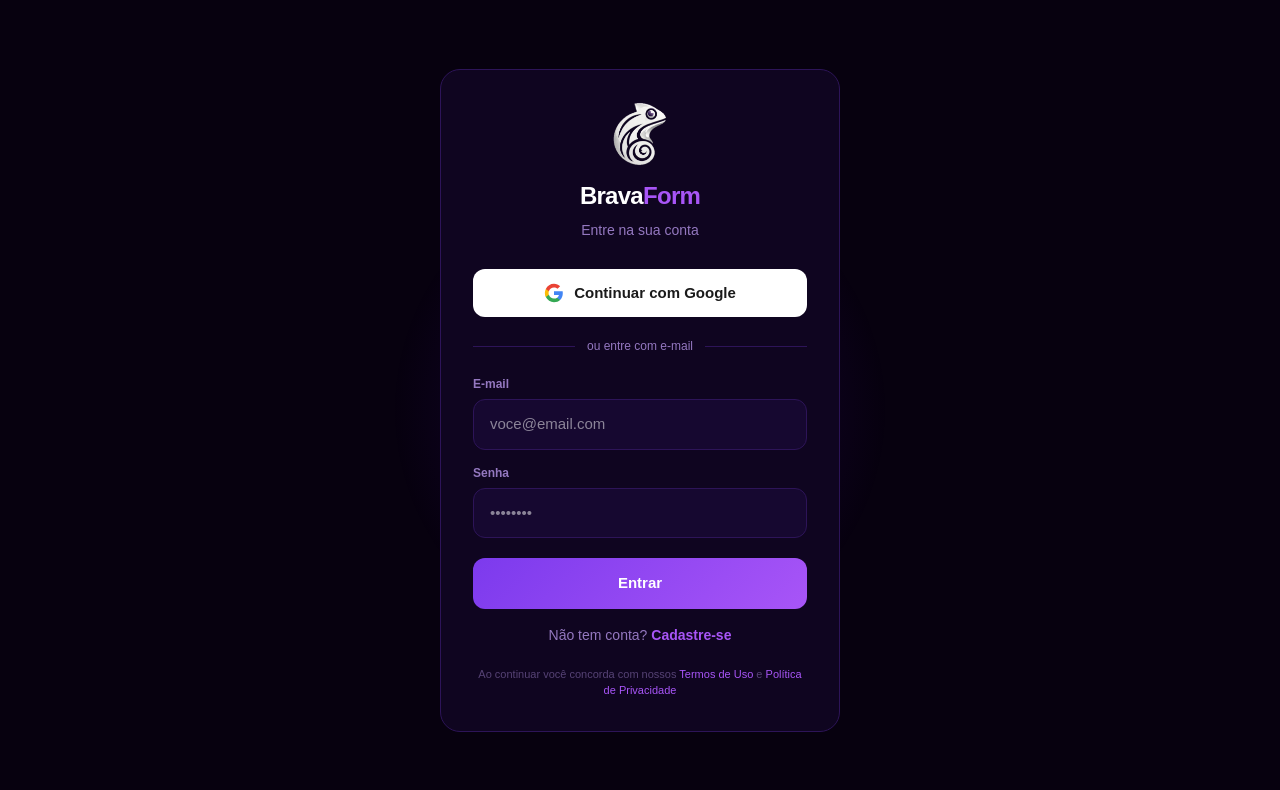
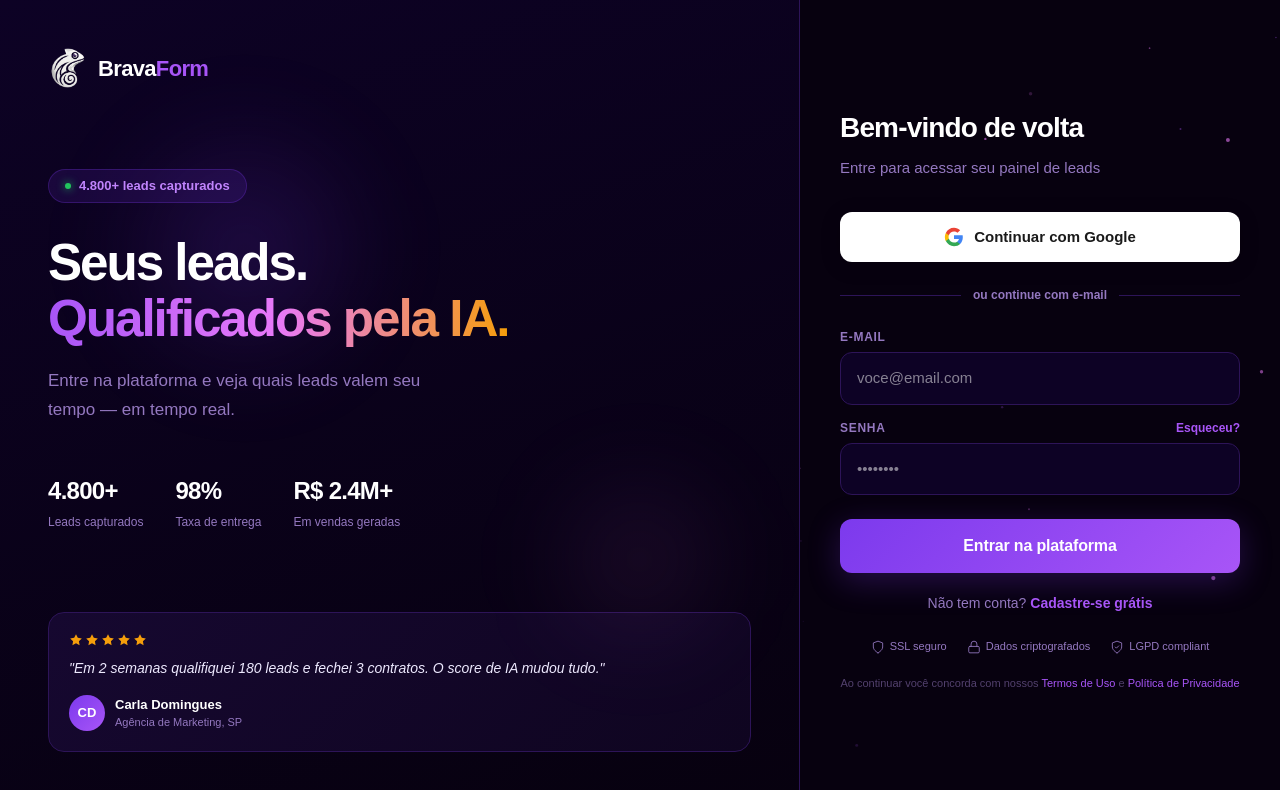
Before and after one commit to bravaassessoria-code/bravaform, a Next.js app: page /login in a window 1280 px wide. Shown: the top 790 px of the page. Built offline with nearby package versions, Linux system fonts and the light colour scheme; no server answers.

Commit message:
login premium com animacoes e painel split

```diff
--- a/app/login/page.tsx
+++ b/app/login/page.tsx
@@ -1,22 +1,49 @@
 "use client";
-import { useState } from "react";
+import { useState, useEffect, useRef } from "react";
 import { createClient } from "@/lib/supabase";
 
-const C = {
-  bg: "#07010F", bgCard: "#0F0520", purple: "#7C3AED",
-  purpleLight: "#A855F7", white: "#FFFFFF", muted: "#9478C0",
-  border: "#2D1458", green: "#22C55E", red: "#EF4444",
-};
+function ParticleField() {
+  const canvasRef = useRef<HTMLCanvasElement>(null);
+  useEffect(() => {
+    const canvas = canvasRef.current; if (!canvas) return;
+    const ctx = canvas.getContext("2d"); if (!ctx) return;
+    canvas.width = window.innerWidth; canvas.height = window.innerHeight;
+    const particles = Array.from({ length: 50 }, () => ({ x: Math.random() * canvas.width, y: Math.random() * canvas.height, size: Math.random() * 2 + 0.5, speedX: (Math.random() - 0.5) * 0.3, speedY: (Math.random() - 0.5) * 0.3, opacity: Math.random() * 0.5 + 0.1, color: Math.random() > 0.5 ? "#A855F7" : "#E879F9" }));
+    let running = true;
+    function animate() {
+      if (!running || !ctx || !canvas) return;
+      ctx.clearRect(0, 0, canvas.width, canvas.height);
+      particles.forEach(p => { p.x += p.speedX; p.y += p.speedY; if (p.x < 0) p.x = canvas.width; if (p.x > canvas.width) p.x = 0; if (p.y < 0) p.y = canvas.height; if (p.y > canvas.height) p.y = 0; ctx.beginPath(); ctx.arc(p.x, p.y, p.size, 0, Math.PI * 2); ctx.fillStyle = p.color + Math.round(p.opacity * 255).toString(16).padStart(2, "0"); ctx.fill(); });
+      requestAnimationFrame(animate);
+    }
+    animate();
+    const resize = () => { canvas.width = window.innerWidth; canvas.height = window.innerHeight; };
+    window.addEventListener("resize", resize);
+    return () => { running = false; window.removeEventListener("resize", resize); };
+  }, []);
+  return <canvas ref={canvasRef} style={{ position: "fixed", inset: 0, pointerEvents: "none", zIndex: 0 }} />;
+}
 
 export default function Login() {
   const [email, setEmail] = useState("");
   const [password, setPassword] = useState("");
   const [isLogin, setIsLogin] = useState(true);
   const [loading, setLoading] = useState(false);
+  const [googleLoading, setGoogleLoading] = useState(false);
   const [message, setMessage] = useState("");
+  const [mounted, setMounted] = useState(false);
+  const [mousePos, setMousePos] = useState({ x: 0, y: 0 });
   const supabase = createClient();
 
+  useEffect(() => {
+    setMounted(true);
+    const m = (e: MouseEvent) => setMousePos({ x: e.clientX, y: e.clientY });
+    window.addEventListener("mousemove", m);
+    return () => window.removeEventListener("mousemove", m);
+  }, []);
+
   async function handleGoogle() {
+    setGoogleLoading(true);
     await supabase.auth.signInWithOAuth({
       provider: "google",
       options: { redirectTo: `${window.location.origin}/dashboard` },
@@ -39,32 +66,106 @@ export default function Login() {
   }
 
   const input: React.CSSProperties = {
-    width: "100%", background: "#160830",
-    border: `1px solid ${C.border}`, borderRadius: 12,
-    padding: "13px 16px", fontSize: 15, color: C.white,
-    boxSizing: "border-box", outline: "none", fontFamily: "sans-serif",
+    width: "100%", background: "#0D0225",
+    border: "1px solid #2D1458", borderRadius: 12,
+    padding: "14px 16px", fontSize: 15, color: "#fff",
+    boxSizing: "border-box", outline: "none",
+    fontFamily: "sans-serif", transition: "border-color 0.2s",
   };
 
   return (
-    <div style={{ minHeight: "100vh", background: C.bg, display: "flex", alignItems: "center", justifyContent: "center", padding: 24, fontFamily: "sans-serif" }}>
-      {/* BG glow */}
-      <div style={{ position: "fixed", top: "20%", left: "50%", transform: "translateX(-50%)", width: 500, height: 500, borderRadius: "50%", background: "radial-gradient(circle, #6B21E833 0%, transparent 70%)", pointerEvents: "none" }} />
+    <div style={{ minHeight: "100vh", background: "#07010F", display: "flex", fontFamily: "sans-serif", overflow: "hidden" }}>
+      <ParticleField />
 
-      <div style={{ background: C.bgCard, border: `1px solid ${C.border}`, borderRadius: 20, padding: 32, width: "100%", maxWidth: 400, position: "relative", zIndex: 1 }}>
+      {/* Cursor glow */}
+      <div style={{ position: "fixed", left: mousePos.x - 200, top: mousePos.y - 200, width: 400, height: 400, borderRadius: "50%", background: "radial-gradient(circle, #7C3AED0D, transparent 70%)", pointerEvents: "none", zIndex: 1, transition: "left 0.15s, top 0.15s" }} />
 
-        {/* Logo */}
-        <div style={{ textAlign: "center", marginBottom: 28 }}>
-          <img src="/logo.png" alt="logo" style={{ width: 64, height: 64, borderRadius: "50%", objectFit: "cover", marginBottom: 12, display: "block", margin: "0 auto 12px" }} />
-          <h1 style={{ fontSize: 24, fontWeight: 900, color: C.white, margin: 0, letterSpacing: "-0.03em" }}>
-            Brava<span style={{ color: C.purpleLight }}>Form</span>
-          </h1>
-          <p style={{ color: C.muted, fontSize: 14, margin: "6px 0 0" }}>
-            {isLogin ? "Entre na sua conta" : "Crie sua conta grátis"}
-          </p>
+      {/* Left panel — hidden on small screens */}
+      <div style={{ flex: 1, display: "flex", flexDirection: "column", justifyContent: "space-between", padding: "48px", position: "relative", zIndex: 1, background: "linear-gradient(160deg, #0D0225 0%, #07010F 100%)", borderRight: "1px solid #2D1458" }}>
+
+        {/* Floating orbs */}
+        <div style={{ position: "absolute", top: "15%", left: "10%", width: 300, height: 300, borderRadius: "50%", background: "radial-gradient(circle, #7C3AED33, transparent 70%)", filter: "blur(40px)", animation: "float1 8s ease-in-out infinite", pointerEvents: "none" }} />
+        <div style={{ position: "absolute", bottom: "20%", right: "5%", width: 200, height: 200, borderRadius: "50%", background: "radial-gradient(circle, #E879F922, transparent 70%)", filter: "blur(50px)", animation: "float2 10s ease-in-out infinite", pointerEvents: "none" }} />
+
+        <div>
+          <div style={{ display: "flex", alignItems: "center", gap: 10 }}>
+            <img src="/logo.png" alt="logo" style={{ width: 40, height: 40, borderRadius: "50%", objectFit: "cover" }} />
+            <span style={{ fontSize: 22, fontWeight: 900, color: "#fff", letterSpacing: "-0.03em" }}>Brava<span style={{ color: "#A855F7" }}>Form</span></span>
+          </div>
         </div>
 
+        <div style={{ opacity: mounted ? 1 : 0, transform: mounted ? "translateY(0)" : "translateY(20px)", transition: "all 1s ease 0.3s" }}>
+          <div style={{ display: "inline-flex", alignItems: "center", gap: 8, background: "#7C3AED22", color: "#C084FC", border: "1px solid #7C3AED44", borderRadius: 24, padding: "6px 16px", fontSize: 13, fontWeight: 700, marginBottom: 32 }}>
+            <span style={{ width: 6, height: 6, borderRadius: "50%", background: "#22C55E", display: "inline-block", boxShadow: "0 0 8px #22C55E" }} />
+            4.800+ leads capturados
+          </div>
+          <h2 style={{ fontSize: "clamp(32px, 4vw, 52px)", fontWeight: 900, color: "#fff", margin: "0 0 20px", lineHeight: 1.1, letterSpacing: "-0.04em" }}>
+            Seus leads.<br />
+            <span style={{ background: "linear-gradient(90deg, #A855F7, #E879F9, #F59E0B)", WebkitBackgroundClip: "text", WebkitTextFillColor: "transparent" }}>
+              Qualificados pela IA.
+            </span>
+          </h2>
+          <p style={{ color: "#9478C0", fontSize: 17, lineHeight: 1.7, margin: "0 0 48px", maxWidth: 400 }}>
+            Entre na plataforma e veja quais leads valem seu tempo — em tempo real.
+          </p>
+
+          {/* Stats */}
+          <div style={{ display: "flex", gap: 32 }}>
+            {[["4.800+", "Leads capturados"], ["98%", "Taxa de entrega"], ["R$ 2.4M+", "Em vendas geradas"]].map(([n, l]) => (
+              <div key={l}>
+                <div style={{ fontSize: 24, fontWeight: 900, color: "#fff", letterSpacing: "-0.03em" }}>{n}</div>
+                <div style={{ fontSize: 12, color: "#9478C0", marginTop: 4 }}>{l}</div>
+              </div>
+            ))}
+          </div>
+        </div>
+
+        {/* Testimonial */}
+        <div style={{ opacity: mounted ? 1 : 0, transition: "all 1s ease 0.6s", background: "linear-gradient(135deg, #160830, #0F0520)", border: "1px solid #2D1458", borderRadius: 16, padding: 20 }}>
+          <div style={{ display: "flex", gap: 2, marginBottom: 10 }}>
+            {Array.from({ length: 5 }).map((_, i) => (
+              <svg key={i} width="14" height="14" viewBox="0 0 24 24" fill="#F59E0B"><polygon points="12 2 15.09 8.26 22 9.27 17 14.14 18.18 21.02 12 17.77 5.82 21.02 7 14.14 2 9.27 8.91 8.26 12 2"/></svg>
+            ))}
+          </div>
+          <p style={{ fontSize: 14, color: "#EDE9FE", lineHeight: 1.7, margin: "0 0 14px", fontStyle: "italic" }}>
+            "Em 2 semanas qualifiquei 180 leads e fechei 3 contratos. O score de IA mudou tudo."
+          </p>
+          <div style={{ display: "flex", alignItems: "center", gap: 10 }}>
+            <div style={{ width: 36, height: 36, borderRadius: "50%", background: "linear-gradient(135deg, #7C3AED, #A855F7)", display: "flex", alignItems: "center", justifyContent: "center", fontSize: 13, fontWeight: 700, color: "#fff" }}>CD</div>
+            <div>
+              <div style={{ fontSize: 13, fontWeight: 700, color: "#fff" }}>Carla Domingues</div>
+              <div style={{ fontSize: 11, color: "#9478C0" }}>Agência de Marketing, SP</div>
+            </div>
+          </div>
+        </div>
+
+        <style>{`
+          @keyframes float1{0%,100%{transform:translate(0,0)}50%{transform:translate(20px,-30px)}}
+          @keyframes float2{0%,100%{transform:translate(0,0)}50%{transform:translate(-20px,20px)}}
+          @keyframes fadeUp{from{opacity:0;transform:translateY(20px)}to{opacity:1;transform:translateY(0)}}
+        `}</style>
+      </div>
+
+      {/* Right panel — Login form */}
+      <div style={{ width: "100%", maxWidth: 480, display: "flex", flexDirection: "column", justifyContent: "center", padding: "48px 40px", position: "relative", zIndex: 1 }}>
+        <div style={{ opacity: mounted ? 1 : 0, transform: mounted ? "translateY(0)" : "translateY(30px)", transition: "all 0.8s ease 0.2s" }}>
+
+          <h1 style={{ fontSize: 28, fontWeight: 900, color: "#fff", margin: "0 0 8px", letterSpacing: "-0.03em" }}>
+            {isLogin ? "Bem-vindo de volta" : "Criar sua conta"}
+          </h1>
+          <p style={{ color: "#9478C0", fontSize: 15, margin: "0 0 32px" }}>
+            {isLogin ? "Entre para acessar seu painel de leads" : "Comece grátis, sem cartão de crédito"}
+          </p>
+
           {/* Google Button */}
-        <button onClick={handleGoogle} style={{ width: "100%", background: C.white, color: "#1a1a1a", border: "none", borderRadius: 12, padding: "13px 16px", fontSize: 15, fontWeight: 700, cursor: "pointer", marginBottom: 20, display: "flex", alignItems: "center", justifyContent: "center", gap: 10, fontFamily: "sans-serif" }}>
+          <button onClick={handleGoogle} disabled={googleLoading}
+            style={{ width: "100%", background: "#fff", color: "#1a1a1a", border: "none", borderRadius: 12, padding: "14px 16px", fontSize: 15, fontWeight: 700, cursor: "pointer", marginBottom: 24, display: "flex", alignItems: "center", justifyContent: "center", gap: 10, fontFamily: "sans-serif", boxShadow: "0 4px 20px #00000033", transition: "transform 0.2s, box-shadow 0.2s" }}
+            onMouseEnter={e => { (e.currentTarget as HTMLElement).style.transform = "scale(1.02)"; (e.currentTarget as HTMLElement).style.boxShadow = "0 8px 28px #00000044"; }}
+            onMouseLeave={e => { (e.currentTarget as HTMLElement).style.transform = "scale(1)"; (e.currentTarget as HTMLElement).style.boxShadow = "0 4px 20px #00000033"; }}>
+            {googleLoading ? (
+              <span style={{ color: "#666" }}>Conectando...</span>
+            ) : (
+              <>
                 <svg width="20" height="20" viewBox="0 0 24 24">
                   <path fill="#4285F4" d="M22.56 12.25c0-.78-.07-1.53-.2-2.25H12v4.26h5.92c-.26 1.37-1.04 2.53-2.21 3.31v2.77h3.57c2.08-1.92 3.28-4.74 3.28-8.09z"/>
                   <path fill="#34A853" d="M12 23c2.97 0 5.46-.98 7.28-2.66l-3.57-2.77c-.98.66-2.23 1.06-3.71 1.06-2.86 0-5.29-1.93-6.16-4.53H2.18v2.84C3.99 20.53 7.7 23 12 23z"/>
@@ -72,47 +173,79 @@ export default function Login() {
                   <path fill="#EA4335" d="M12 5.38c1.62 0 3.06.56 4.21 1.64l3.15-3.15C17.45 2.09 14.97 1 12 1 7.7 1 3.99 3.47 2.18 7.07l3.66 2.84c.87-2.6 3.3-4.53 6.16-4.53z"/>
                 </svg>
                 Continuar com Google
+              </>
+            )}
           </button>
 
           {/* Divider */}
-        <div style={{ display: "flex", alignItems: "center", gap: 12, marginBottom: 20 }}>
-          <div style={{ flex: 1, height: 1, background: C.border }} />
-          <span style={{ fontSize: 12, color: C.muted }}>ou entre com e-mail</span>
-          <div style={{ flex: 1, height: 1, background: C.border }} />
+          <div style={{ display: "flex", alignItems: "center", gap: 12, marginBottom: 24 }}>
+            <div style={{ flex: 1, height: 1, background: "#2D1458" }} />
+            <span style={{ fontSize: 12, color: "#9478C0", fontWeight: 600 }}>ou continue com e-mail</span>
+            <div style={{ flex: 1, height: 1, background: "#2D1458" }} />
           </div>
 
-        {/* Email/Password */}
+          {/* Email */}
           <div style={{ marginBottom: 14 }}>
-          <label style={{ display: "block", fontSize: 12, color: C.muted, marginBottom: 6, fontWeight: 600 }}>E-mail</label>
-          <input type="email" value={email} onChange={e => setEmail(e.target.value)} placeholder="voce@email.com" style={input} />
-        </div>
-        <div style={{ marginBottom: 20 }}>
-          <label style={{ display: "block", fontSize: 12, color: C.muted, marginBottom: 6, fontWeight: 600 }}>Senha</label>
-          <input type="password" value={password} onChange={e => setPassword(e.target.value)} placeholder="••••••••" style={input} />
+            <label style={{ display: "block", fontSize: 12, color: "#9478C0", marginBottom: 6, fontWeight: 700, textTransform: "uppercase", letterSpacing: "0.06em" }}>E-mail</label>
+            <input type="email" value={email} onChange={e => setEmail(e.target.value)} placeholder="voce@email.com" style={input}
+              onFocus={e => (e.currentTarget.style.borderColor = "#A855F7")}
+              onBlur={e => (e.currentTarget.style.borderColor = "#2D1458")} />
           </div>
 
+          {/* Password */}
+          <div style={{ marginBottom: 24 }}>
+            <div style={{ display: "flex", justifyContent: "space-between", marginBottom: 6 }}>
+              <label style={{ fontSize: 12, color: "#9478C0", fontWeight: 700, textTransform: "uppercase", letterSpacing: "0.06em" }}>Senha</label>
+              {isLogin && <span style={{ fontSize: 12, color: "#A855F7", cursor: "pointer", fontWeight: 600 }}>Esqueceu?</span>}
+            </div>
+            <input type="password" value={password} onChange={e => setPassword(e.target.value)} placeholder="••••••••" style={input}
+              onFocus={e => (e.currentTarget.style.borderColor = "#A855F7")}
+              onBlur={e => (e.currentTarget.style.borderColor = "#2D1458")} />
+          </div>
+
+          {/* Message */}
           {message && (
-          <div style={{ background: message.includes("mail") ? C.green + "22" : C.red + "22", color: message.includes("mail") ? C.green : C.red, borderRadius: 10, padding: "10px 14px", fontSize: 13, marginBottom: 16 }}>
+            <div style={{ background: message.includes("mail") ? "#22C55E22" : "#EF444422", color: message.includes("mail") ? "#22C55E" : "#EF4444", borderRadius: 10, padding: "10px 14px", fontSize: 13, marginBottom: 16, border: `1px solid ${message.includes("mail") ? "#22C55E33" : "#EF444433"}` }}>
               {message}
             </div>
           )}
 
-        <button onClick={handleSubmit} disabled={loading} style={{ width: "100%", background: "linear-gradient(135deg, #7C3AED, #A855F7)", color: C.white, border: "none", borderRadius: 12, padding: "14px", fontSize: 15, fontWeight: 700, cursor: "pointer", marginBottom: 16, fontFamily: "sans-serif" }}>
-          {loading ? "Aguarde..." : isLogin ? "Entrar" : "Criar conta"}
+          {/* Submit */}
+          <button onClick={handleSubmit} disabled={loading}
+            style={{ width: "100%", background: "linear-gradient(135deg, #7C3AED, #A855F7)", color: "#fff", border: "none", borderRadius: 12, padding: "15px", fontSize: 16, fontWeight: 800, cursor: "pointer", marginBottom: 20, fontFamily: "sans-serif", boxShadow: "0 8px 32px #7C3AED44", transition: "transform 0.2s, box-shadow 0.2s", letterSpacing: "-0.01em" }}
+            onMouseEnter={e => { (e.currentTarget as HTMLElement).style.transform = "scale(1.02)"; (e.currentTarget as HTMLElement).style.boxShadow = "0 12px 40px #7C3AED66"; }}
+            onMouseLeave={e => { (e.currentTarget as HTMLElement).style.transform = "scale(1)"; (e.currentTarget as HTMLElement).style.boxShadow = "0 8px 32px #7C3AED44"; }}>
+            {loading ? "Aguarde..." : isLogin ? "Entrar na plataforma" : "Criar minha conta"}
           </button>
 
-        <p style={{ textAlign: "center", fontSize: 14, color: C.muted, margin: 0 }}>
+          {/* Toggle */}
+          <p style={{ textAlign: "center", fontSize: 14, color: "#9478C0", margin: "0 0 24px" }}>
             {isLogin ? "Não tem conta? " : "Já tem conta? "}
-          <span onClick={() => setIsLogin(!isLogin)} style={{ color: C.purpleLight, cursor: "pointer", fontWeight: 700 }}>
-            {isLogin ? "Cadastre-se" : "Entrar"}
+            <span onClick={() => { setIsLogin(!isLogin); setMessage(""); }} style={{ color: "#A855F7", cursor: "pointer", fontWeight: 700 }}>
+              {isLogin ? "Cadastre-se grátis" : "Entrar"}
             </span>
           </p>
 
-        <p style={{ textAlign: "center", fontSize: 11, color: C.muted + "88", marginTop: 20, lineHeight: 1.5 }}>
+          {/* Security badges */}
+          <div style={{ display: "flex", justifyContent: "center", gap: 20, flexWrap: "wrap" }}>
+            {[
+              { icon: <svg width="14" height="14" viewBox="0 0 24 24" fill="none" stroke="#9478C0" strokeWidth="1.5" strokeLinecap="round"><path d="M12 22s8-4 8-10V5l-8-3-8 3v7c0 6 8 10 8 10z"/></svg>, text: "SSL seguro" },
+              { icon: <svg width="14" height="14" viewBox="0 0 24 24" fill="none" stroke="#9478C0" strokeWidth="1.5" strokeLinecap="round"><rect width="18" height="11" x="3" y="11" rx="2"/><path d="M7 11V7a5 5 0 0 1 10 0v4"/></svg>, text: "Dados criptografados" },
+              { icon: <svg width="14" height="14" viewBox="0 0 24 24" fill="none" stroke="#9478C0" strokeWidth="1.5" strokeLinecap="round"><path d="M12 22s8-4 8-10V5l-8-3-8 3v7c0 6 8 10 8 10z"/><path d="m9 12 2 2 4-4"/></svg>, text: "LGPD compliant" },
+            ].map(b => (
+              <div key={b.text} style={{ display: "flex", alignItems: "center", gap: 5 }}>
+                {b.icon}
+                <span style={{ fontSize: 11, color: "#9478C0" }}>{b.text}</span>
+              </div>
+            ))}
+          </div>
+
+          <p style={{ textAlign: "center", fontSize: 11, color: "#9478C0" + "88", marginTop: 20, lineHeight: 1.6 }}>
             Ao continuar você concorda com nossos{" "}
-          <span style={{ color: C.purpleLight, cursor: "pointer" }}>Termos de Uso</span> e{" "}
-          <span style={{ color: C.purpleLight, cursor: "pointer" }}>Política de Privacidade</span>
+            <span style={{ color: "#A855F7", cursor: "pointer" }}>Termos de Uso</span> e{" "}
+            <span style={{ color: "#A855F7", cursor: "pointer" }}>Política de Privacidade</span>
           </p>
+        </div>
       </div>
     </div>
   );
```
Lines whose indentation alone changed are shown as unchanged.
